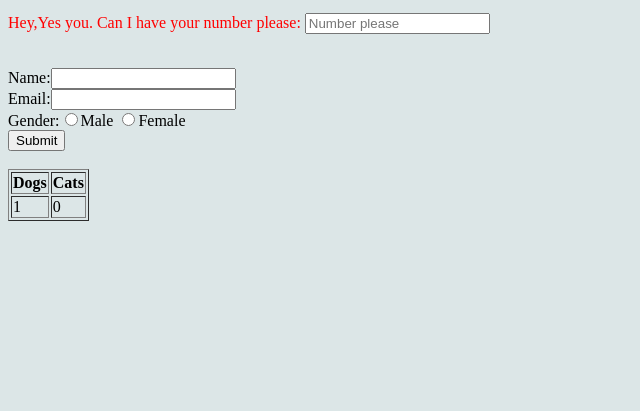
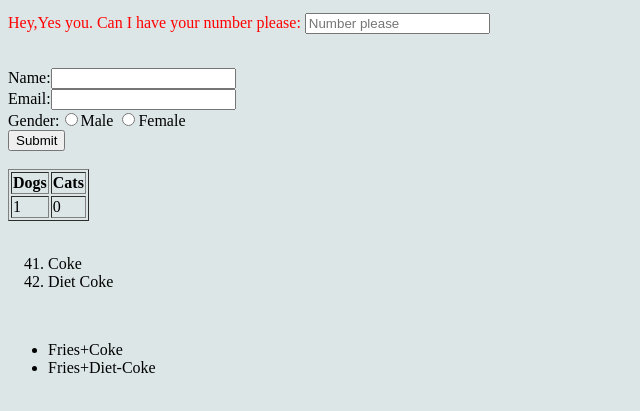
Before and after one commit to Adriantutuianu/Advanced-HTML-Course, a plain HTML site: page index.html in a window 1280 px wide. Shown: the part 101-512 px from the top of the page, without its empty margins (0-640 px from the left). Drawn offline with Linux system fonts and the light colour scheme.

Commit message:
List+start

```diff
--- a/index.html
+++ b/index.html
@@ -42,5 +42,17 @@
 				<td>0</td>
 			</tr>
 		</table>
+		<br>
+		<!--List-->
+		<ol start="41">
+			<li>Coke</li>
+			<li>Diet Coke</li>
+		</ol>
+        <br>
+		<ul>
+			<li>Fries+Coke</li>
+			<li>Fries+Diet-Coke</li>
+		</ul>
+
 	</body>
 </html>
```
